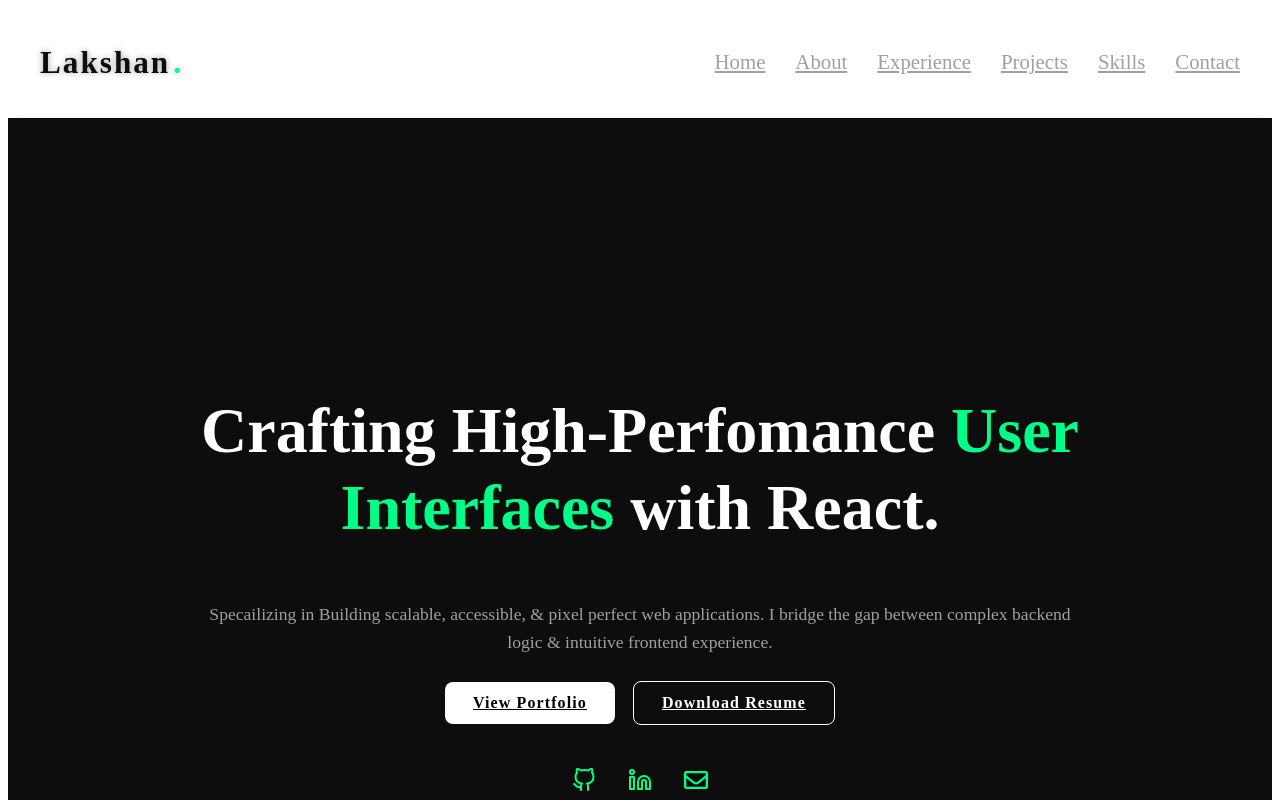
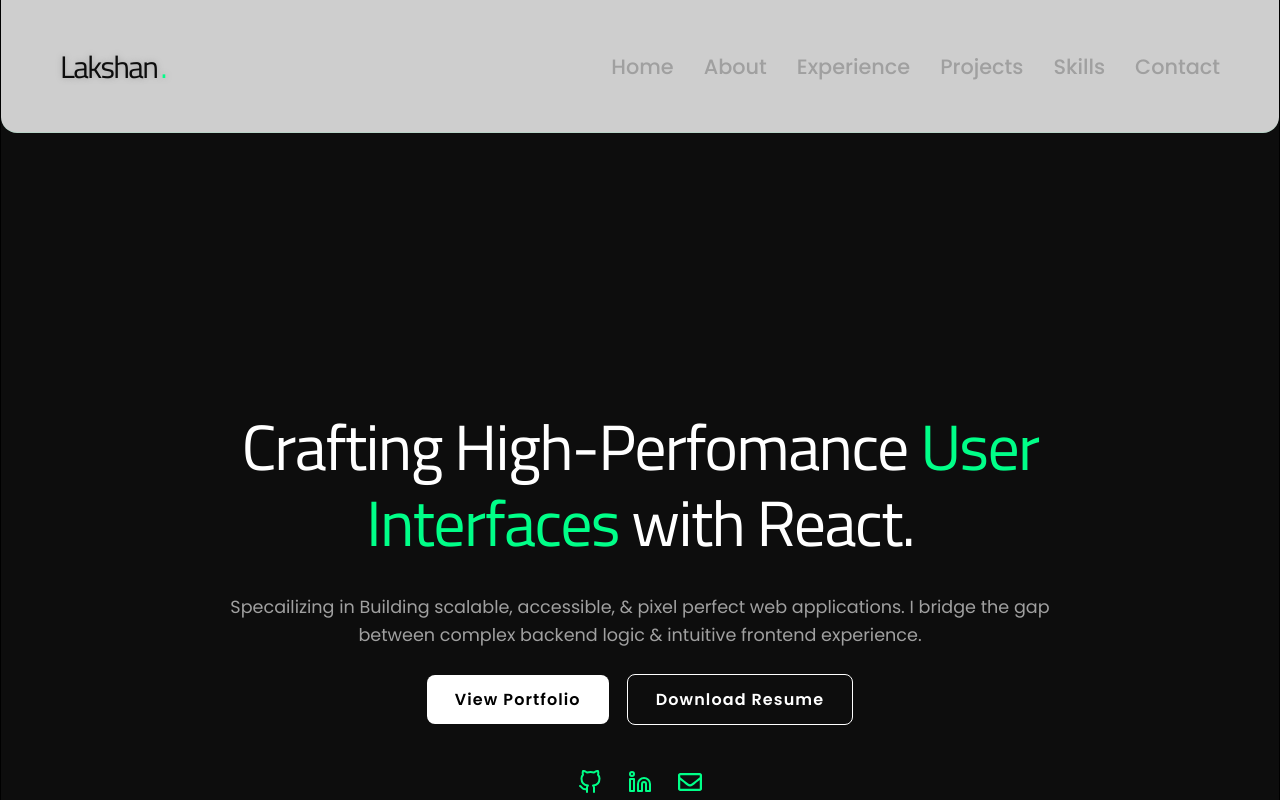
Before and after one commit to lakshan-beast/My-Portfolio, a React (Vite) app: page / in a window 1280 px wide. Shown: the top 800 px of the page. Built offline with nearby package versions, Linux system fonts and the light colour scheme.

Commit message:
add reset file in mainscss

```diff
--- a/src/styles/main.scss
+++ b/src/styles/main.scss
@@ -1,5 +1,7 @@
 @import "./abstracts/variables";
 @import "./abstracts/mixins";
+
+@import "./base/reset";
 
 @import "./components/buttons";
 @import "./components/cards";
```
